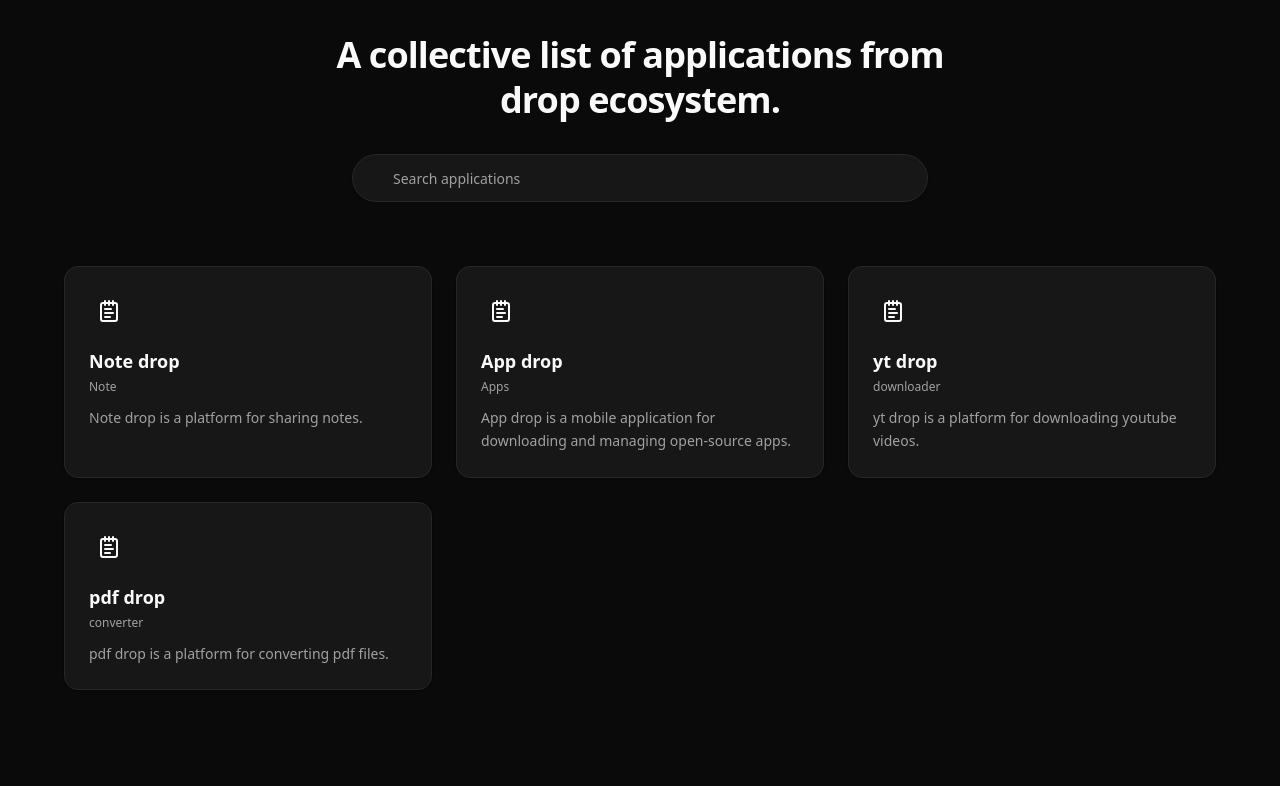
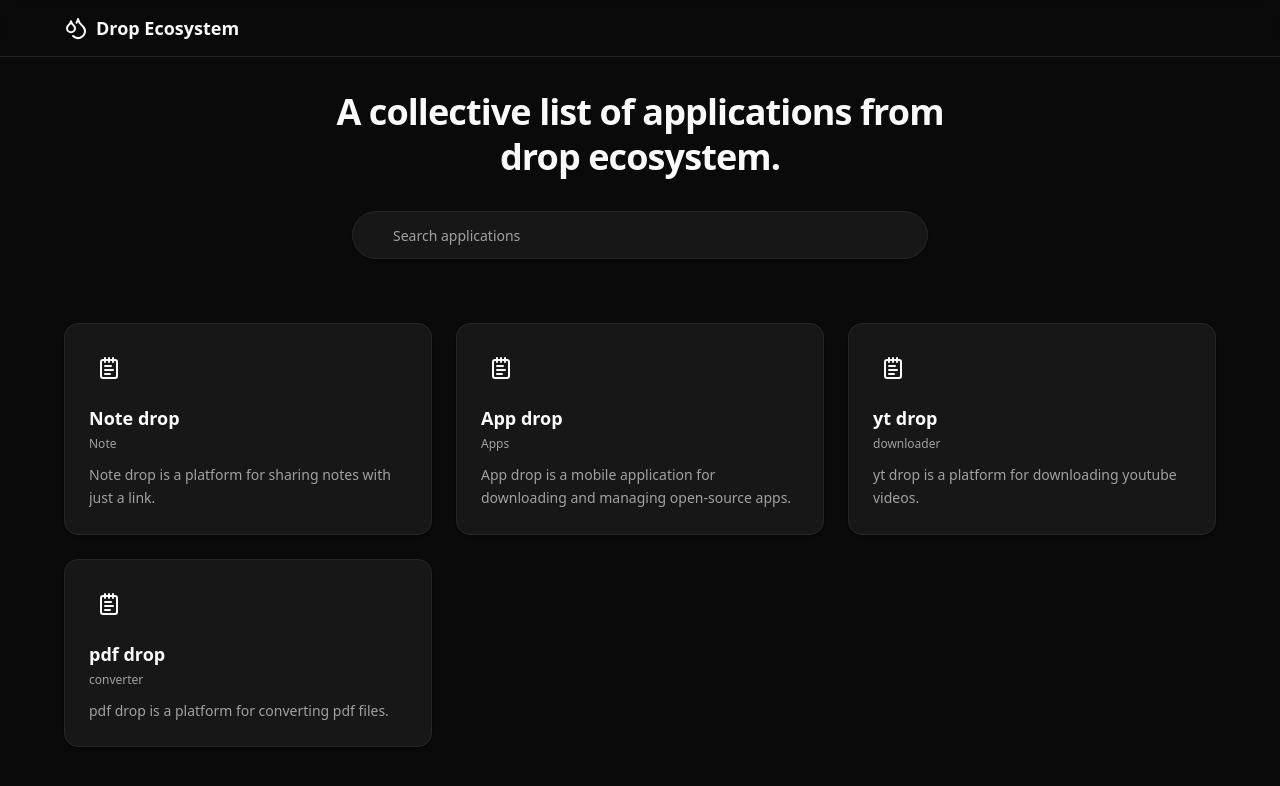
Before and after one commit to dropecosystem-dev/drop-ecosystem-main, a Next.js app: page / in a window 1280 px wide. Shown: the top 786 px of the page. Built offline with nearby package versions, Linux system fonts and the light colour scheme.

Commit message:
feat: Introduce Navbar component and update Note drop description for clarity.

```diff
--- a/app/layout.tsx
+++ b/app/layout.tsx
@@ -18,11 +18,14 @@ export const metadata: Metadata = {
   description: "Generated by create next app",
 };
 
+import { Navbar } from "@/components/navbar";
+
 export default function RootLayout({ children }: { children: React.ReactNode }) {
   return (
     <html lang="en" suppressHydrationWarning>
       <body>
         <ThemeProvider attribute="class" defaultTheme="dark" enableSystem={false}>
+          <Navbar />
           {children}
         </ThemeProvider>
       </body>
--- a/app/page.tsx
+++ b/app/page.tsx
@@ -12,7 +12,7 @@ export default function Home() {
     {
       title: "Note drop",
       category: "Note",
-      description: "Note drop is a platform for sharing notes.",
+      description: "Note drop is a platform for sharing notes with just a link.",
       Icon: NotepadText,
       iconColor: "text-white-500",
       iconBg: "bg-white-100 dark:bg-white-900/20",
--- /dev/null
+++ b/components/navbar.tsx
@@ -0,0 +1,21 @@
+import Link from "next/link";
+import { Droplets } from "lucide-react";
+
+export function Navbar() {
+    return (
+        <nav className="border-b border-border bg-background/95 backdrop-blur supports-[backdrop-filter]:bg-background/60 sticky top-0 z-50">
+            <div className="container flex h-14 items-center px-4 md:px-8 lg:px-16">
+                <Link href="/" className="mr-6 flex items-center space-x-2">
+                    <Droplets className="h-6 w-6" />
+                    <span className="font-bold text-lg hidden sm:inline-block">
+                        Drop Ecosystem
+                    </span>
+                    <span className="font-bold text-lg sm:hidden">
+                        Drop
+                    </span>
+                </Link>
+                {/* Add more nav items here if needed */}
+            </div>
+        </nav>
+    );
+}
```
